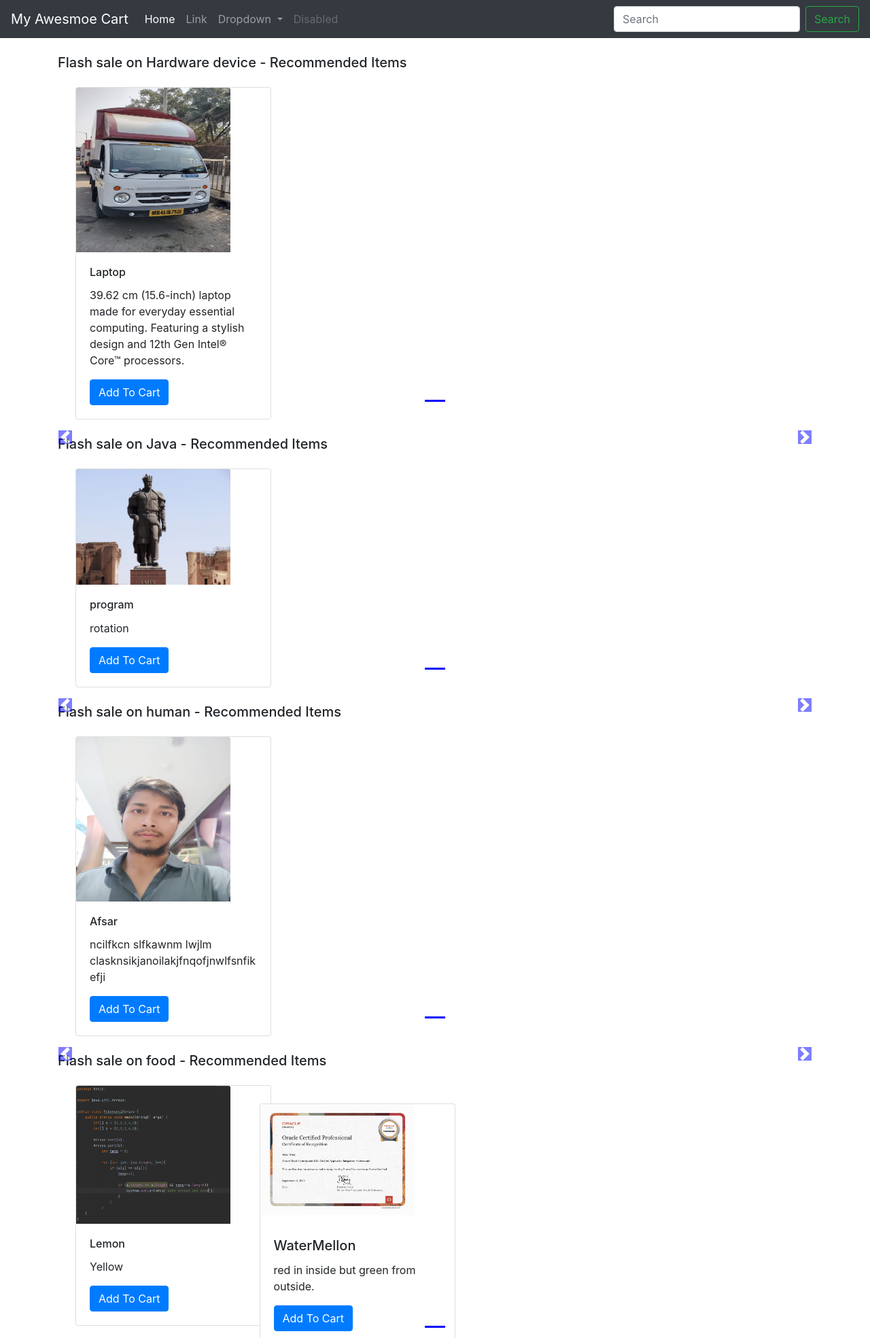
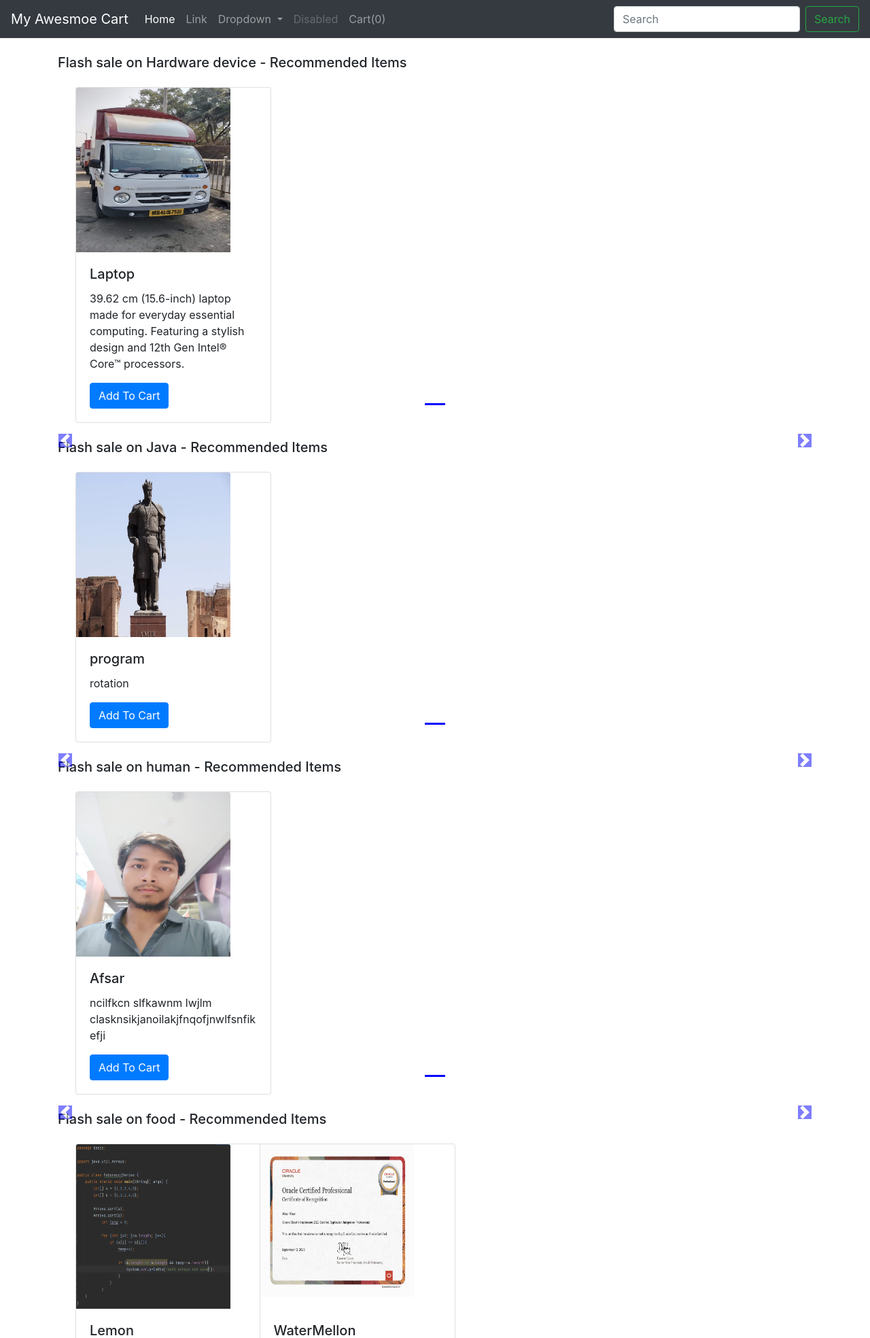
Before and after one commit to KhanAfsar12/E-Commerce-Website, a Django app: page /shop/ in a window 1280 px wide. Shown: the top 1968 px of the page at 68% size. Run offline with Django 5.2, Linux system fonts and the light colour scheme; data comes from the database, SQL or seed files in the repository; both versions use the stored data as it was after the commit; some libraries are stand-ins or nearby versions.

Commit message:
Improving slider logic & Adding cart items count

```diff
--- a/mac/shop/templates/shop/basic.html
+++ b/mac/shop/templates/shop/basic.html
@@ -43,6 +43,9 @@
       <li class="nav-item">
         <a class="nav-link disabled" href="#" tabindex="-1" aria-disabled="true">Disabled</a>
       </li>
+      <li class="nav-item">
+        <a class="nav-link" href="#">Cart(<span id="cart">0</span>)</a>
+      </li>
     </ul>
     <form class="form-inline my-2 my-lg-0">
       <input class="form-control mr-sm-2" type="search" placeholder="Search" aria-label="Search">
--- a/mac/shop/templates/shop/index.html
+++ b/mac/shop/templates/shop/index.html
@@ -13,8 +13,8 @@
 
       .col-md-3 img{
 
-      width:227px;
-      max-height:242px;
+      max-width:227px;
+      height:242px;
       }
 
       body .carousel-indicator li{
@@ -60,19 +60,9 @@
    <div class="container carousel-inner no-padding">
 
      <div class="carousel-item active">
-       <div class="col-xs-3 col-sm-3 col-md-3">
-          <div class="card" style="width: 18rem;">
-            <img src='/media/{{product.0.image}}' class="card-img-top" alt="...">
-            <div class="card-body">
-              <h6 class="card-title">{{product.0.product_name}}</h6>
-              <p class="card-text">{{product.0.desc}}</p>
-              <button id="pr{{product.0.id}}" class="btn btn-primary cart">Add To Cart</button>
-            </div>
-          </div>
-       </div>
 
 
-         {% for i in product|slice:"1:"%}
+       {% for i in product %}
        <div class="col-xs-3 col-sm-3 col-md-3">
           <div class="card" style="width: 18rem;">
             <img src='/media/{{i.image}}' class="card-img-top" alt="...">
@@ -83,12 +73,15 @@
             </div>
           </div>
        </div>
-         {% if forloop.counter|divisibleby:3 and forloop.counter > 0 %}
-     </div><div class="carousel-item">
+         {% if forloop.counter|divisibleby:4 and forloop.counter > 0 and not forloop.last %}
+          </div><div class="carousel-item">
          {% endif %}
 
          {% endfor %}
         </div>
+
+
+
 
 
 
@@ -113,6 +106,7 @@
     }
     else{
     cart = JSON.parse(localStorage.getItem('cart'));
+    document.getElementById('cart').innerHTML = Object.keys(cart).length;
     }
 
     $('.cart').click(function(){
```
Also changed, not shown: mac/db.sqlite3, mac/media/shop/watch/CPU.jpeg (added), mac/media/shop/watch/HDD.jpeg (added), mac/media/shop/watch/clock.jpg (added), mac/media/shop/watch/keyboard.jpg (added), mac/media/shop/watch/mouse.jpg (added).
